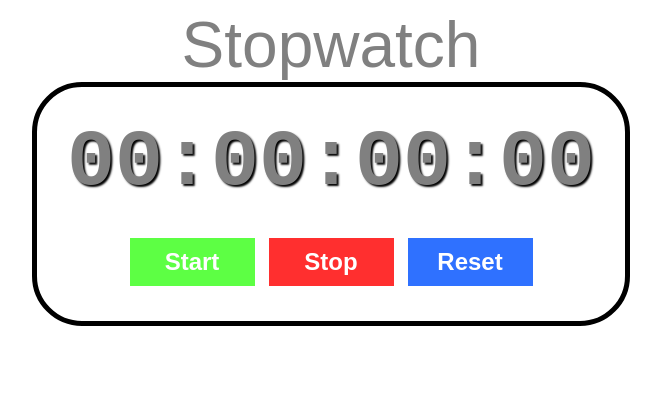
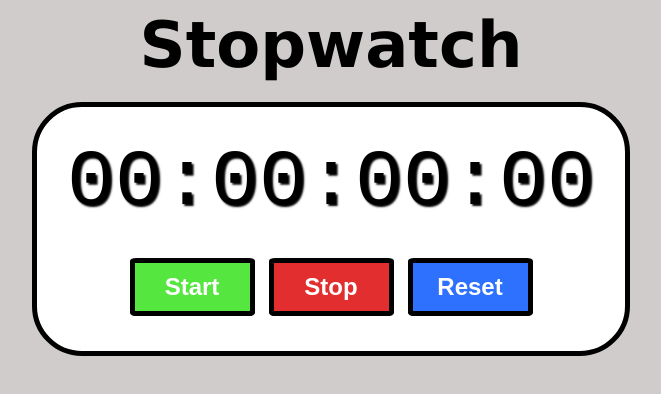
Before and after one commit to mattydang/Stopwatch, a plain HTML site: page index.html in a window 1280 px wide. Shown: the whole page, without its empty margins (309-970 px from the left). Drawn offline with Linux system fonts and the light colour scheme.

Commit message:
second commit

```diff
--- a/index.js
+++ b/index.js
@@ -14,7 +14,7 @@ function start(){
 }
 function stop(){
 
-    if(!isRunning){
+    if(isRunning){
         clearInterval(timer);
         elaspedTime = Date.now() - startTime;
         isRunning = false;
--- a/style.css
+++ b/style.css
@@ -2,12 +2,14 @@ body{
     display: flex;
     flex-direction: column;
     align-items: center;
-    background-color: rgba(255, 255, 255, 0.838);
+    background-color: rgba(199, 195, 195, 0.838);
 }
 #myH1{
     font-size: 4rem;
-    font-family: "Arial", sans-serif;
-    color: grey;
+    font-family: "Verdana", sans-serif;
+    font-weight: bold;
+    padding-bottom: 20px;
+    color: rgb(0, 0, 0);
 }
 #container{
     display: flex;
@@ -21,8 +23,7 @@ body{
 #display{
     font-size: 5rem;
     font-family: monospace;
-    font-weight: bold;
-    color: gray;
+    color: rgb(0, 0, 0);
     text-shadow: 2px 2px 2px black;
     margin-bottom: 25px;
 }
@@ -32,19 +33,19 @@ body{
     padding: 10px 20px;
     margin: 5px;
     min-width: 125px;
-    border: none;
-    border-bottom: 10px;
+    border: 5px solid black;
+    border-radius: 5%;
     cursor: pointer;
-    color: white;
+    color: rgb(255, 255, 255);
 }
 #startBtn{
-    background-color: rgb(93, 255, 68);
+    background-color: rgb(85, 230, 63);
 }
 #startBtn:hover{
     background-color: rgb(103, 146, 38)
 }
 #stopBtn{
-    background-color: rgb(255, 47, 47);
+    background-color: rgb(226, 46, 46);
 }
 #stopBtn:hover{
     background-color: rgba(196, 35, 35, 0.906);
```
